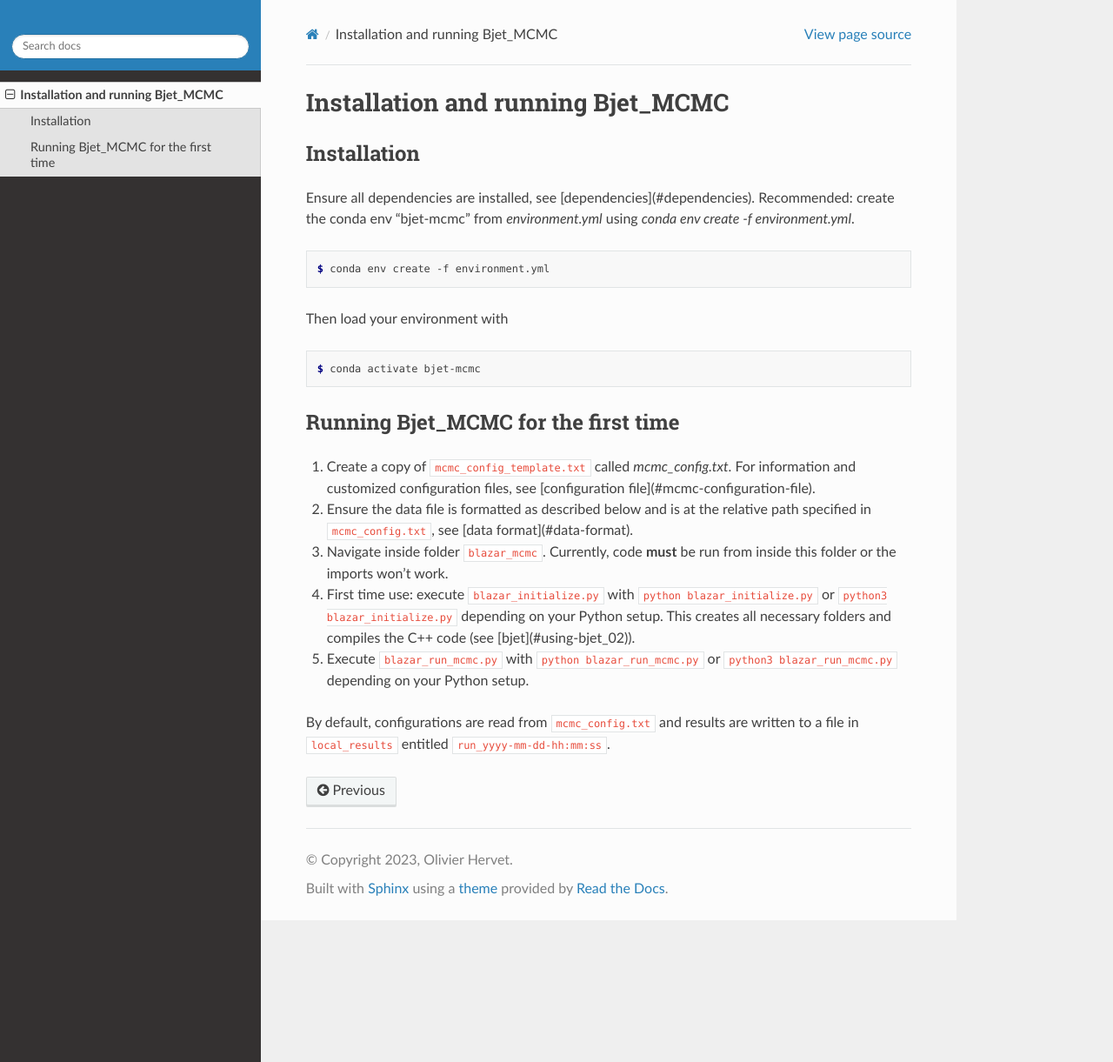
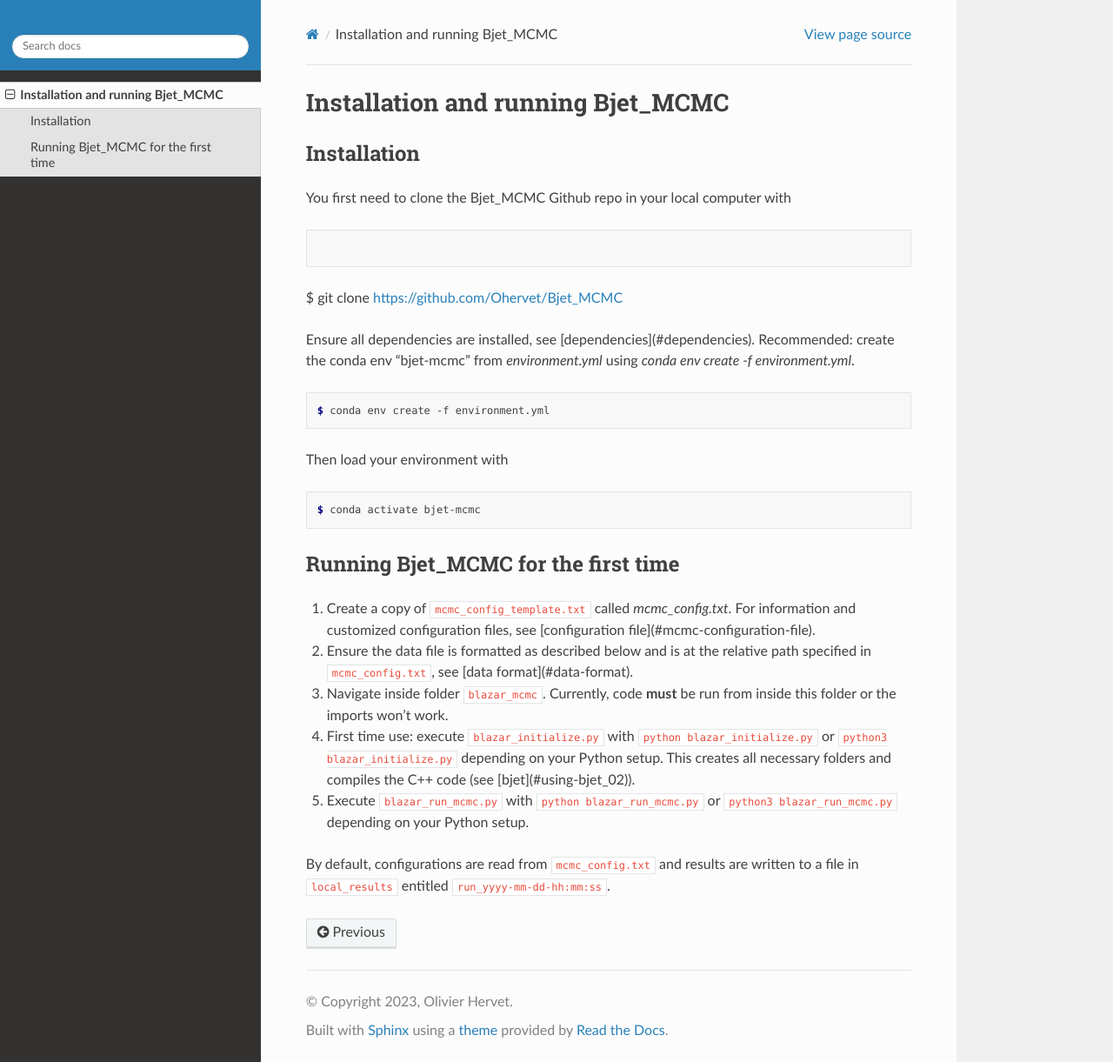
Before and after one commit to Ohervet/Bjet_MCMC, a Sphinx documentation site: the page built from docs/source/install_and_run.rst, in a window 1280 px wide and 1221 px high. Shown: the whole window at 87% size. Built offline with Sphinx 7.4.7 and the Read the Docs theme 2.0.0, drawn with Linux system fonts in a browser that asks for light colours.

Commit message:
Update install_and_run.rst

```diff
--- a/docs/source/install_and_run.rst
+++ b/docs/source/install_and_run.rst
@@ -5,6 +5,10 @@
 
 Installation
 ------------
+You first need to clone the Bjet_MCMC Github repo in your local computer with
+
+.. code-block:: console
+$ git clone https://github.com/Ohervet/Bjet_MCMC
 
 Ensure all dependencies are installed, see [dependencies](#dependencies). Recommended: create the conda env "bjet-mcmc" from `environment.yml` using `conda env create -f environment.yml`.
 
```
